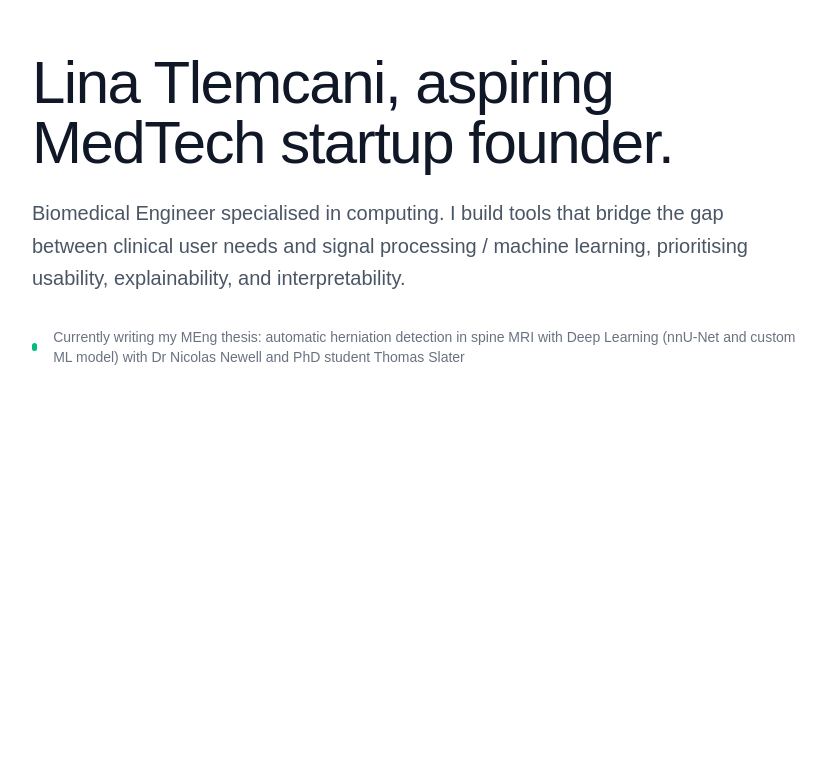
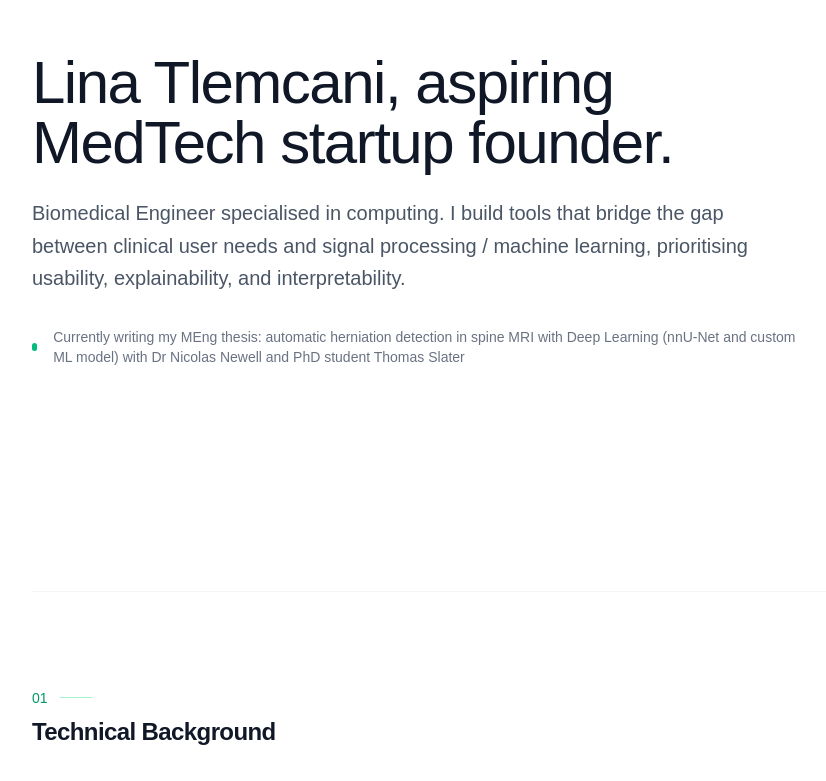
Before and after one commit to upatthestars0/Lina_portfolio, a Next.js app in the folder lina-portfolio/: page / in a window 1280 px wide. Shown: the part 171-952 px from the top of the page, without its empty margins (120-946 px from the left). Before the commit the page ends 800 px from the top, so only its background shows below. Built offline with nearby package versions, Linux system fonts and the light colour scheme.

Commit message:
wire up about and page

```diff
--- a/lina-portfolio/app/page.tsx
+++ b/lina-portfolio/app/page.tsx
@@ -1,9 +1,11 @@
 import Hero from "@/components/sections/Hero";
+import About from "@/components/sections/About";
 
 export default function Home() {
   return (
     <main className="space-y-24">
       <Hero />
+      <About />
     </main>
   );
 }
```
